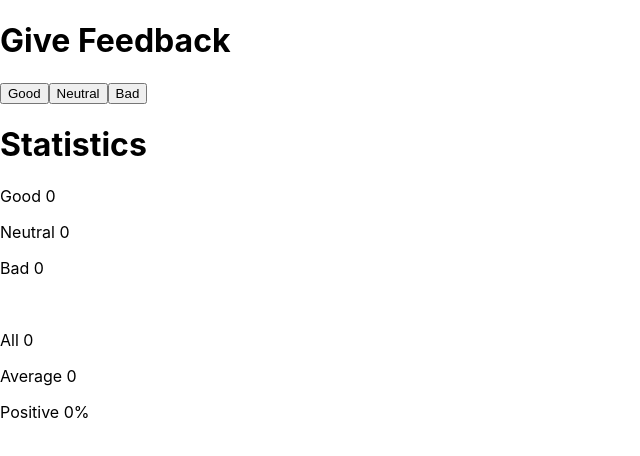
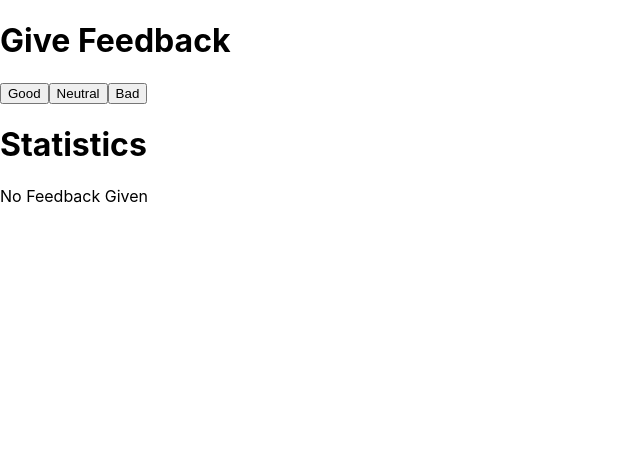
Before and after one commit to FrancisQ/EduNode, a React (Create React App) app: page / in a window 1280 px wide. Shown: the top 456 px of the page, without its empty margins (0-640 px from the left). Built offline with nearby package versions, Linux system fonts and the light colour scheme.

Commit message:
part1.9 completed. Stats moved to statWrapper component

```diff
--- a/src/App.js
+++ b/src/App.js
@@ -1,9 +1,38 @@
 import './App.css';
 import React, { useState } from 'react'
 
-//COMPACT COMPONENTS
+//Sub - COMPONENTS
 const Button = ({ handleClick, text }) => <button onClick={handleClick}>{text}</button>
-const Stat = ({ reviewText, number }) => <p>{reviewText} {number}</p>
+const Stat = ({ reviewText, number }) => <p>{reviewText}: {number}</p>
+const StatWrapper = ({ good, neutral, bad }) => {
+
+  //CALCS
+  let total = good + neutral + bad
+  let avg = good - bad
+  const calcPercent = () => {
+    if (total === 0)
+      return 0
+    return good / total
+  }
+
+  let percent = calcPercent() + "%"
+
+  if (total === 0) {
+    return <p>No Feedback Given</p>
+  } else {
+    return (
+      <>
+        <Stat reviewText="Good" number={good}></Stat>
+        <Stat reviewText="Neutral" number={neutral}></Stat>
+        <Stat reviewText="Bad" number={bad}></Stat>
+        <br />
+        <Stat reviewText="All" number={total}></Stat>
+        <Stat reviewText="Average" number={avg}></Stat>
+        <Stat reviewText="Positive" number={percent}></Stat>
+      </>
+    )
+  }
+}
 
 
 const App = () => {
@@ -16,18 +45,6 @@ const App = () => {
   const handleNeutral = () => setNeutral(neutral + 1)
   const handleBad = () => setBad(bad + 1)
 
-  //CALCS
-  let total = good + neutral + bad
-  let avg = good - bad
-
-  const calcPercent = () => {
-    if (total === 0)
-      return 0
-    return good / total
-  }
-
-  let percent = calcPercent() + "%"
-
   return (
     <div className="wrapper">
       <h1>Give Feedback</h1>
@@ -37,13 +54,7 @@ const App = () => {
       <br />
 
       <h1>Statistics</h1>
-      <Stat reviewText="Good" number={good}></Stat>
-      <Stat reviewText="Neutral" number={neutral}></Stat>
-      <Stat reviewText="Bad" number={bad}></Stat>
-      <br />
-      <Stat reviewText="All" number={total}></Stat>
-      <Stat reviewText="Average" number={avg}></Stat>
-      <Stat reviewText="Positive" number={percent}></Stat>
+      <StatWrapper good={good} neutral={neutral} bad={bad}></StatWrapper>
     </div>
 
   )
```
